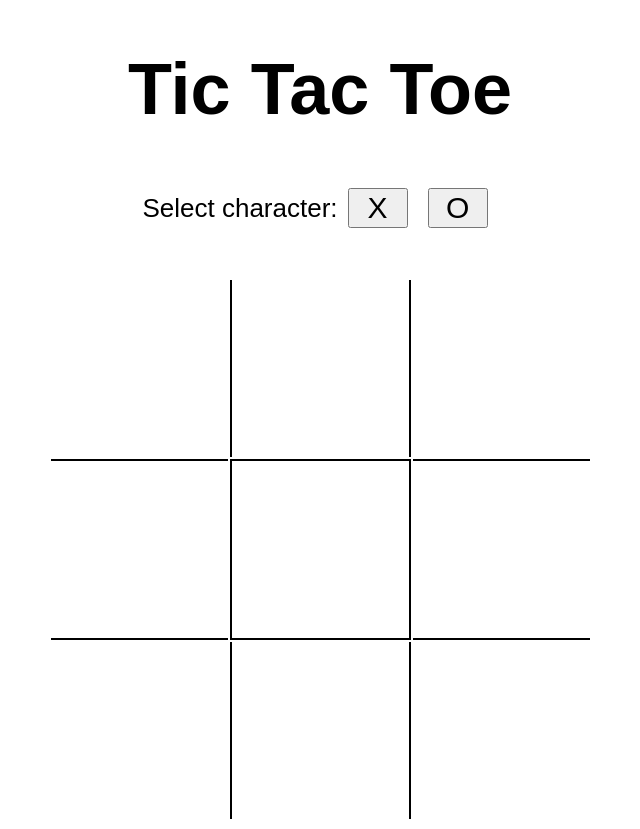
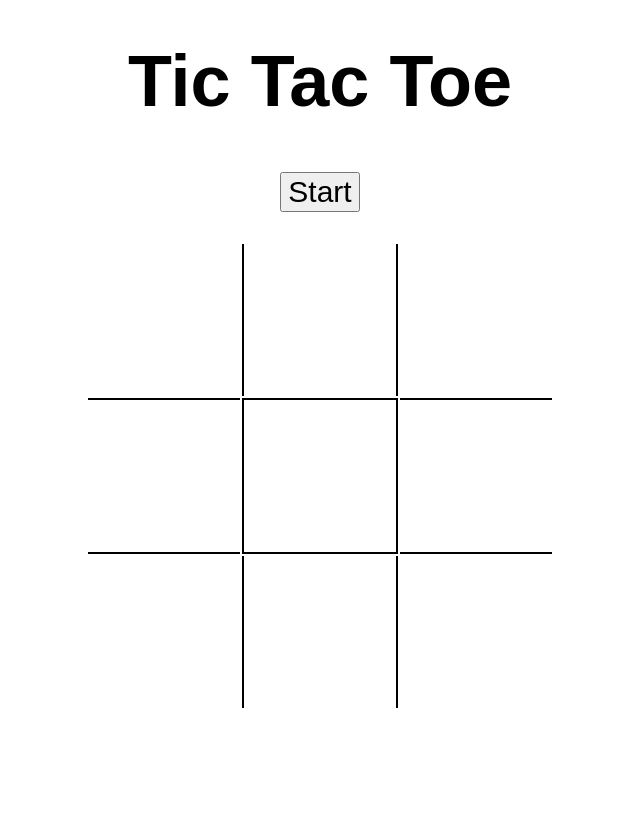
Before and after one commit to andrew-rivera-dev/top-tictactoe, a plain HTML site: page index.html in a window 1280 px wide. Shown: the whole page, without its empty margins (320-960 px from the left). After the commit the page ends 800 px from the top, so only its background shows below. Drawn offline with Linux system fonts and the light colour scheme.

Commit message:
Add basic module structure

```diff
--- a/index.html
+++ b/index.html
@@ -11,27 +11,32 @@
 
     <h1>Tic Tac Toe</h1>
 
-    <div id="header">
-        <div id="select">Select character: </div>
-        <button type="button">X</button>
-        <button type="button">O</button>
+    <!-- <div id="opponent-header" class="header">
+        <div id="opponent-select" class="select">Select opponent: </div>
+        <button id="opponent-human" type="button">Human</button>
+        <button id="opponent-computer" type="button">Placeholder</button>
+    </div> -->
+
+    <div id="start-header" class="header">
+        <button type="button" id="start-button">Start</button>
     </div>
+
 
     <table id="gameboard">
         <tr>
-            <td></td>
-            <td class="vert"></td>
-            <td></td>
+            <td id="topL"></td>
+            <td id="topM" class="vert"></td>
+            <td id="topR"></td>
         </tr>
         <tr>
-            <td class="hori"></td>
-            <td class="vert hori"></td>
-            <td class="hori"></td>
+            <td id="midL" class="hori"></td>
+            <td id="midM" class="vert hori"></td>
+            <td id="midR" class="hori"></td>
         </tr>
         <tr>
-            <td></td>
-            <td class="vert"></td>
-            <td></td>
+            <td id="botL"></td>
+            <td id="botM" class="vert"></td>
+            <td id="botR"></td>
         </tr>
     </table>
 
--- a/tictactoe.css
+++ b/tictactoe.css
@@ -1,36 +1,54 @@
 html, body {
     font-family: Arial, Helvetica, sans-serif;
 }
+
+:root {
+    --square-size: 150px;
+    --char-size: calc(var(--square-size) * 0.9);
+}
+
 h1 {
   text-align: center;
   font-size: 72px;
+  margin: 40px;
 }
-#header {
+
+.header {
     display: flex;
     justify-content: center;
     align-items: center;
-    margin: 40px;
+    margin: 20px;
 }
-#select {
-    font-size: 26px;
+
+.select {
+    font-size: 30px;
 }
+
 button {
-    width: 60px;
-    height: 40px;
     font-size: 30px;
     margin: 10px;
 }
-td {
-  width: 175px;
-  height: 175px;
-}
+
 table {
   margin: 5px auto;
 }
+
+td {
+  width: var(--square-size);
+  height: var(--square-size);
+  font-size: var(--char-size);
+  text-align: center;
+}
+
+td:hover {
+    cursor: pointer;
+}
+
 .vert {
   border-left: 2px solid black;
   border-right: 2px solid black;
 }
+
 .hori {
   border-top: 2px solid black;
   border-bottom: 2px solid black;
--- a/tictactoe.js
+++ b/tictactoe.js
@@ -1,19 +1,63 @@
-//gameBoard manages game state
 const gameBoard = (() => {
-    let board = ['X', 'O'];
+    let board = [];
 
-    const player1 = Player('X');
-    const player2 = Player('O');
+    const boardDictionary = {
+        'topL': 0,
+        'topM': 1,
+        'topR': 2,
+        'midL': 3,
+        'midM': 4,
+        'midR': 5,
+        'botL': 6,
+        'botM': 7,
+        'botR': 8,
+    };
 
-    const addMove = (player, pos) => board.insert(pos, player.getChar());
+    function init() {
+        bindEvents();
+    }
+
+    function bindEvents() {
+        const cells = document.querySelectorAll('td');
+        cells.forEach(cell => cell.addEventListener('click', gameBoard.addMove(cell, boardDictionary[cell.id], gameFlow.getTurn())));
+    }
+
+    function addMove(elem, pos, char) {
+        board.splice(pos, 1, char);
+        elem.innerHTML = char;
+        gameFlow.switchTurn();
+    }
+
+    function currentBoard() {
+        return board;
+    }
+
+    return {
+        init,
+        addMove,
+        currentBoard,
+    }
 })();
 
-//displayController manages html
-const displayController = () => {
+const startGame = (() => {
+    const startButton = document.getElementById('start-button');
+    startButton.addEventListener('click', gameBoard.init);
+})();
 
-}
 
-const Player = (char) => {
-    const getChar = () => char;
-    return {char}
-}
+const gameFlow = (() => {
+    let currentTurn = 'X';
+
+    function getTurn() {
+        return currentTurn;
+    }
+
+    function switchTurn() {
+        currentTurn = currentTurn === 'X' ? 'O': 'X';
+    }
+
+    return {
+        getTurn,
+        switchTurn,
+    }
+})();
```
